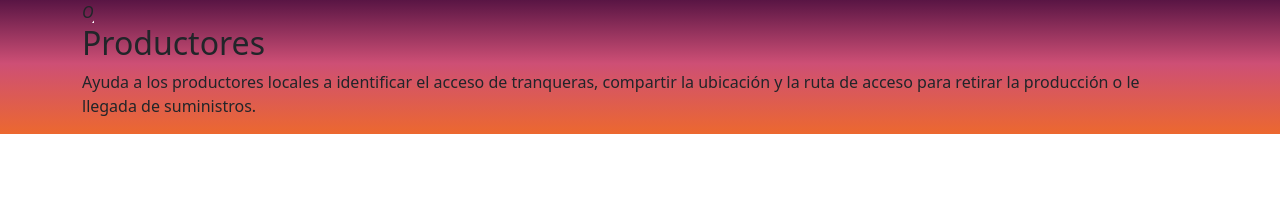
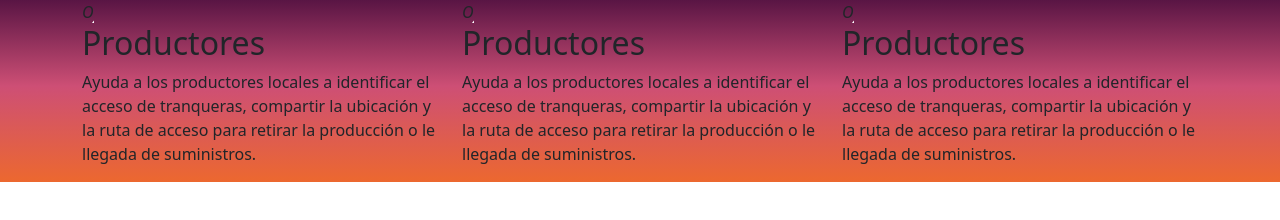
Before and after one commit to lucianofarina/landing-tranqueras-conectadas, a plain HTML site: page index.html in a window 1280 px wide. Drawn offline with nearby package versions, Linux system fonts and the light colour scheme; files whose address does not match are found by name.

Commit message:
a tres columnas

```diff
--- a/index.html
+++ b/index.html
@@ -11,7 +11,17 @@
 
     <section class="container">
       <div class="row">
-        <div class="col-12">
+        <div class="col">
+          <i class="icon">O</i>
+          <h2>Productores</h2>
+          <p>Ayuda a los productores locales a identificar el acceso de tranqueras, compartir la ubicación y la ruta de acceso para retirar la producción o le llegada de suministros.</p>
+        </div>
+        <div class="col">
+          <i class="icon">O</i>
+          <h2>Productores</h2>
+          <p>Ayuda a los productores locales a identificar el acceso de tranqueras, compartir la ubicación y la ruta de acceso para retirar la producción o le llegada de suministros.</p>
+        </div>
+        <div class="col">
           <i class="icon">O</i>
           <h2>Productores</h2>
           <p>Ayuda a los productores locales a identificar el acceso de tranqueras, compartir la ubicación y la ruta de acceso para retirar la producción o le llegada de suministros.</p>
```
